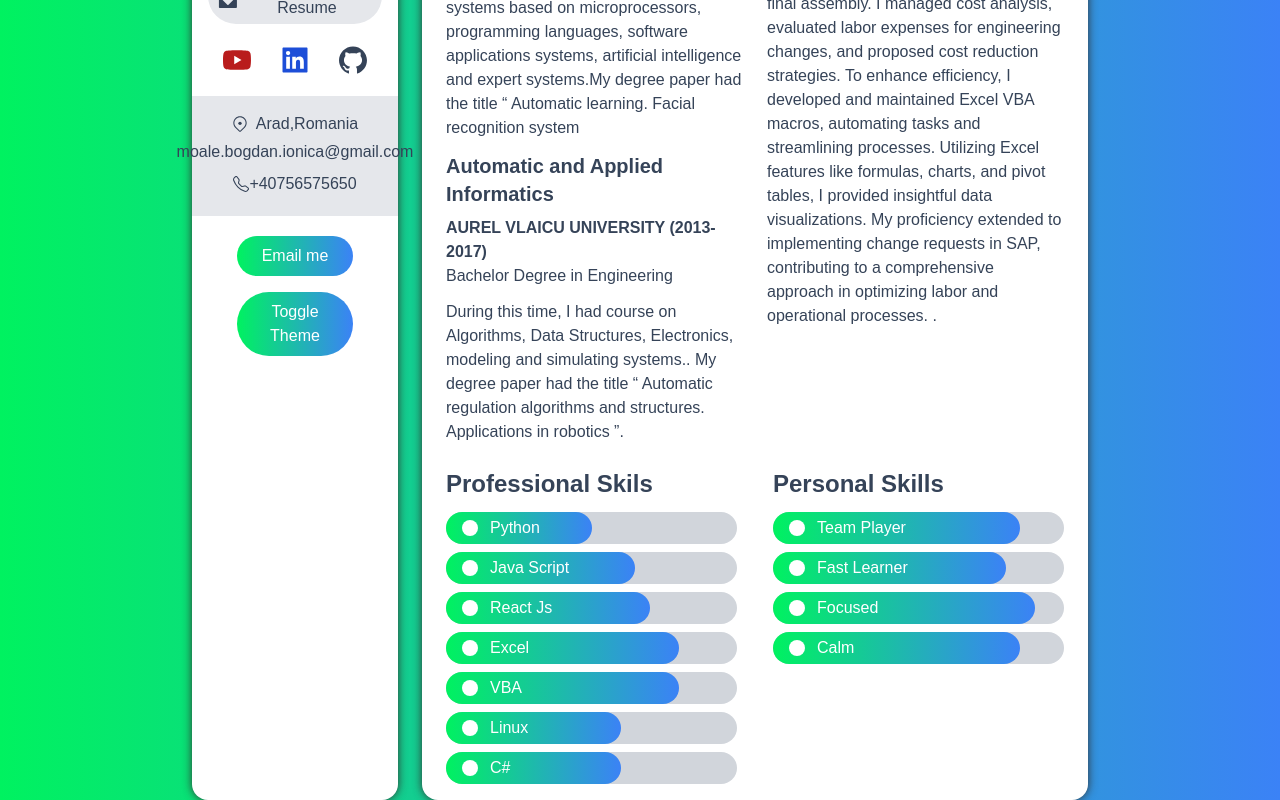
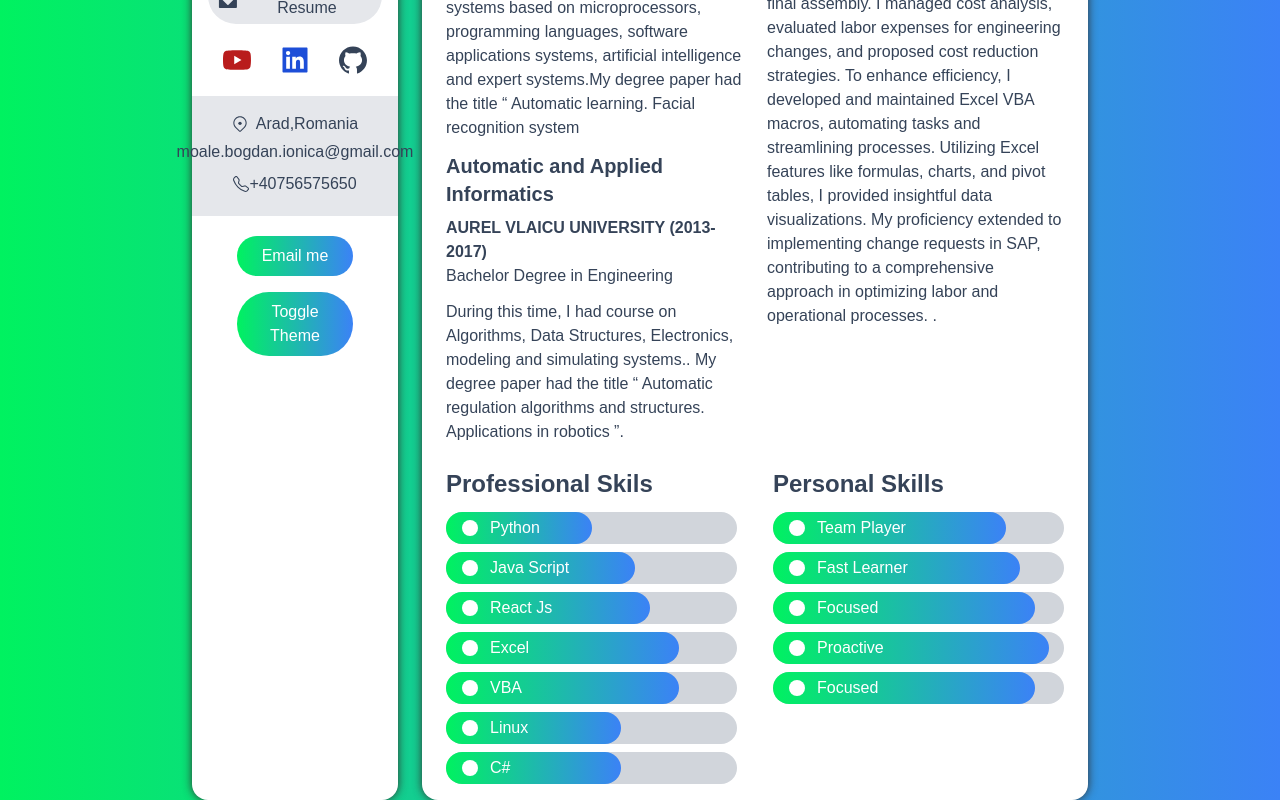
Before and after one commit to BogdanMoale/portfolio, a Next.js app: page /resume in a window 1280 px wide. Shown: the part 404-1204 px from the top of the page. Built offline with nearby package versions, Linux system fonts and the light colour scheme.

Commit message:
update personal skils

```diff
--- a/data.js
+++ b/data.js
@@ -82,22 +82,29 @@ export const personalSkills = [
   {
     Icon: BsCircleFill,
     name: "Team Player",
-    level: "85",
+    level: "80",
   },
   {
     Icon: BsCircleFill,
     name: "Fast Learner",
-    level: "80",
+    level: "85",
   },
   {
     Icon: BsCircleFill,
     name: "Focused",
     level: "90",
   },
+
   {
     Icon: BsCircleFill,
-    name: "Calm",
-    level: "85",
+    name: "Proactive",
+    level: "95",
+  },
+
+  {
+    Icon: BsCircleFill,
+    name: "Focused",
+    level: "90",
   },
 ];
 
```
